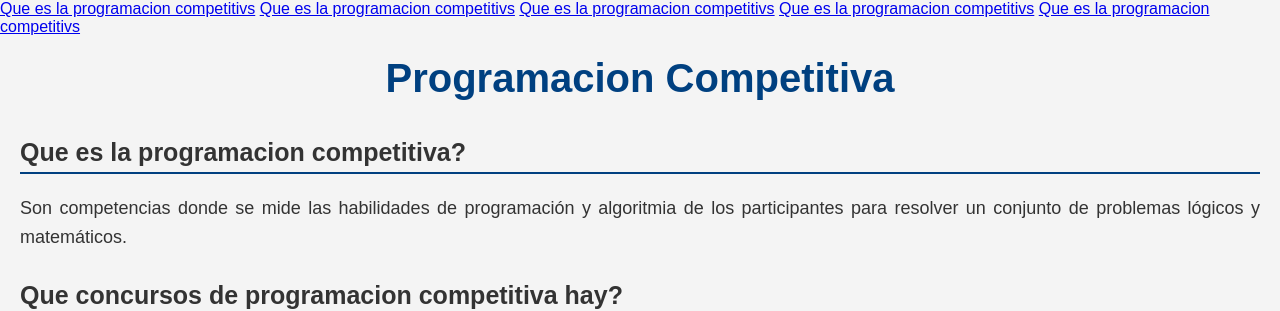
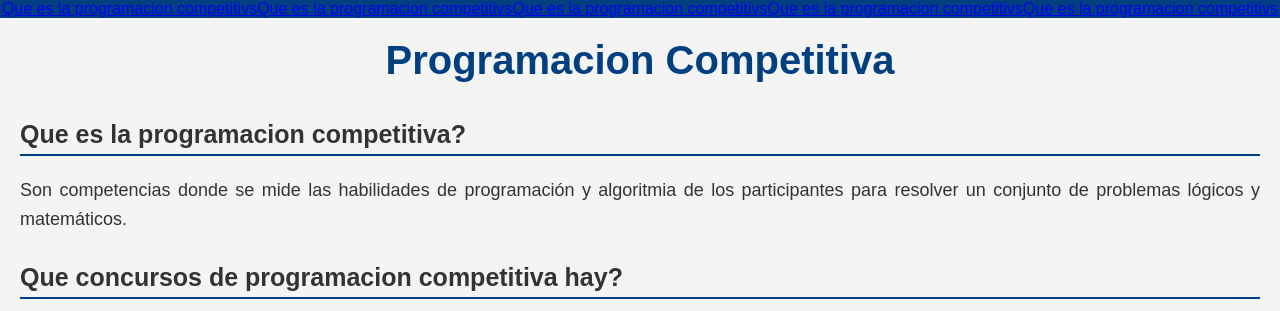
Before and after one commit to AlexiusOL/club-programacion-cbtis, a plain HTML site: page index.html in a window 1280 px wide. Shown: the top 311 px of the page. Drawn offline with Linux system fonts and the light colour scheme.

Commit message:
Se estilizó el nav

```diff
--- a/index.html
+++ b/index.html
@@ -65,6 +65,11 @@
         text-align: center;
         color: #004080;
         margin-top: 20px;
+    }
+    nav {
+        display: flex;
+        justify-content: center;
+        background-color: #004080;
     }
 </style>
 
```
